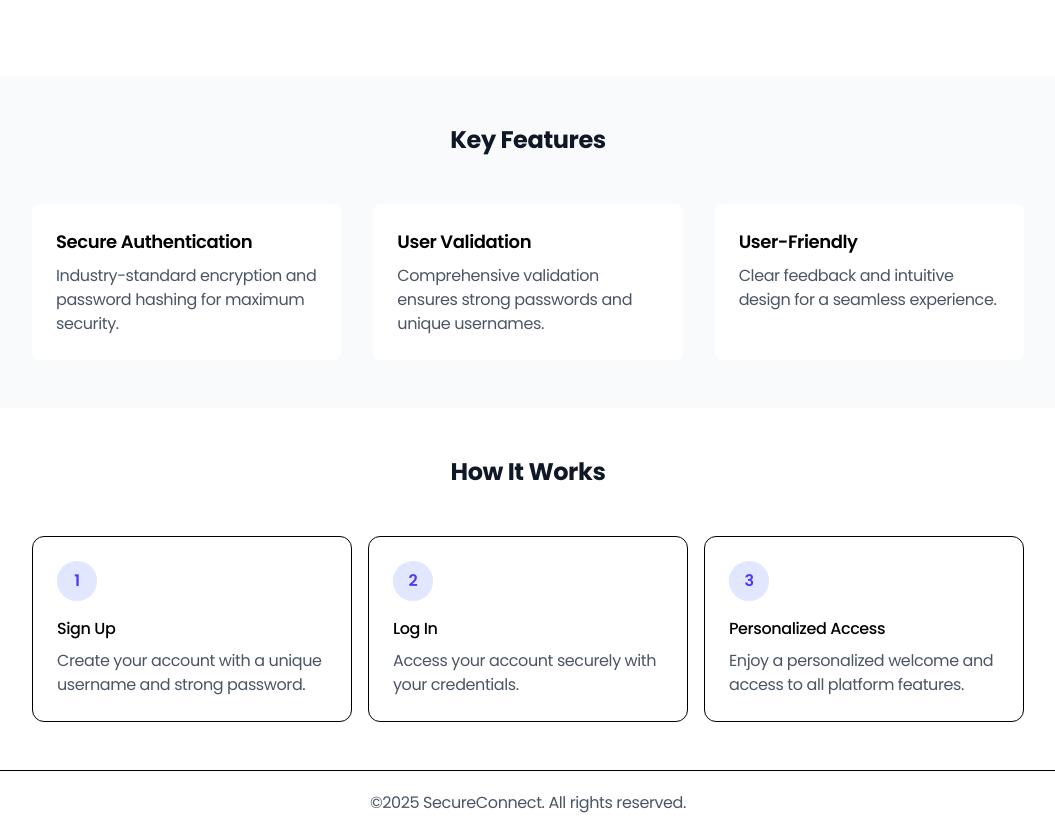
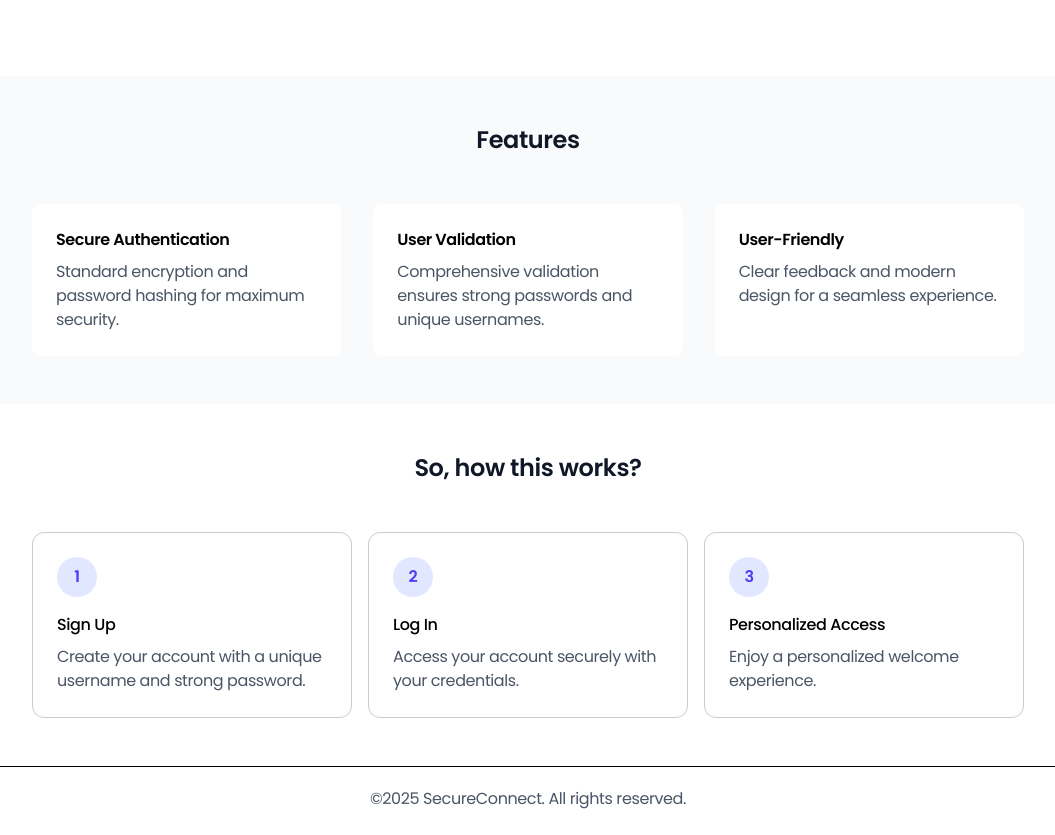
Before and after one commit to SeneshFitzroy/spiritx_compilex_01, a Next.js app: page / in a window 1280 px wide. Shown: the part 440-1275 px from the top of the page, without its empty margins (112-1167 px from the left). Built offline with nearby package versions, Linux system fonts and the light colour scheme.

Commit message:
homepage

```diff
--- a/src/app/page.tsx
+++ b/src/app/page.tsx
@@ -7,9 +7,9 @@ export default function Home() {
 
       <Navbar/>
 
-      <div className="py-12 md:py-40">
+      <div className="py-40">
         <div className="max-w-5xl mx-auto px-4 text-center">
-          <p className="text-4xl tracking-tight text-gray-900 mb-6">
+          <p className="text-2xl lg:text-4xl tracking-tight text-gray-900 mb-6">
             Your Gateway to a <span className="text-green-600 font-semibold">Safe Login System</span>
           </p>
           <p className="text-lg text-gray-600 max-w-2xl mx-auto mb-8">
@@ -33,24 +33,24 @@ export default function Home() {
 
       <div className="py-12 bg-gray-50">
         <div className="max-w-5xl mx-auto px-4">
-          <h2 className="text-2xl font-bold text-center text-gray-900 mb-12">Key Features</h2>
+          <h2 className="text-2xl font-semibold text-center text-gray-900 mb-12">Features</h2>
           <div className="grid grid-cols-1 md:grid-cols-3 gap-8">
             <div className="bg-white p-6 rounded-lg">
-              <h3 className="text-lg font-semibold mb-2">Secure Authentication</h3>
+              <h3 className="font-semibold mb-2">Secure Authentication</h3>
               <p className="text-gray-600">
-                Industry-standard encryption and password hashing for maximum security.
+                Standard encryption and password hashing for maximum security.
               </p>
             </div>
             <div className="bg-white p-6 rounded-lg">
-              <h3 className="text-lg font-semibold mb-2">User Validation</h3>
+              <h3 className="font-semibold mb-2">User Validation</h3>
               <p className="text-gray-600">
                 Comprehensive validation ensures strong passwords and unique usernames.
               </p>
             </div>
             <div className="bg-white p-6 rounded-lg">
-              <h3 className="text-lg font-semibold mb-2">User-Friendly</h3>
+              <h3 className="font-semibold mb-2">User-Friendly</h3>
               <p className="text-gray-600">
-                Clear feedback and intuitive design for a seamless experience.
+                Clear feedback and modern design for a seamless experience.
               </p>
             </div>
           </div>
@@ -59,9 +59,9 @@ export default function Home() {
 
       <div className="py-12">
         <div className="max-w-5xl mx-auto px-4">
-          <h2 className="text-2xl font-bold text-center text-gray-900 mb-12">How It Works</h2>
+          <h2 className="text-2xl font-semibold text-center text-gray-900 mb-12">So, how this works?</h2>
           <div className="flex flex-col md:flex-row justify-between space-y-8 md:space-y-0 md:space-x-4">
-            <div className="border rounded-xl p-6 md:w-1/3">
+            <div className="border border-black/20 rounded-xl p-6 md:w-1/3">
               <div className="flex items-center justify-center h-10 w-10 rounded-full bg-indigo-100 text-indigo-600 mb-4">
                 <span className="font-semibold">1</span>
               </div>
@@ -70,7 +70,7 @@ export default function Home() {
                 Create your account with a unique username and strong password.
               </p>
             </div>
-            <div className="border rounded-xl p-6 md:w-1/3">
+            <div className="border border-black/20 rounded-xl p-6 md:w-1/3">
               <div className="flex items-center justify-center h-10 w-10 rounded-full bg-indigo-100 text-indigo-600 mb-4">
                 <span className="font-semibold">2</span>
               </div>
@@ -79,13 +79,13 @@ export default function Home() {
                 Access your account securely with your credentials.
               </p>
             </div>
-            <div className="border rounded-xl p-6 md:w-1/3">
+            <div className="border border-black/20 rounded-xl p-6 md:w-1/3">
               <div className="flex items-center justify-center h-10 w-10 rounded-full bg-indigo-100 text-indigo-600 mb-4">
                 <span className="font-semibold">3</span>
               </div>
               <h3 className="font-medium mb-2">Personalized Access</h3>
               <p className="text-gray-600">
-                Enjoy a personalized welcome and access to all platform features.
+                Enjoy a personalized welcome experience.
               </p>
             </div>
           </div>
--- a/src/components/navbar.js
+++ b/src/components/navbar.js
@@ -20,7 +20,7 @@ export default function Navbar() {
 
     return (
         <main className="flex justify-center pt-5 tracking-tight">
-            <nav className="fixed rounded-full w-[50vw] m-auto bg-white/50 backdrop-blur-md border border-black/10">
+            <nav className="fixed rounded-full w-[90vw] lg:w-[50vw] m-auto bg-white/50 backdrop-blur-md border border-black/10">
                 <div className="max-w-5xl mx-auto px-4">
                     <div className="flex justify-between h-16">
                         <div className="flex items-center">
```
